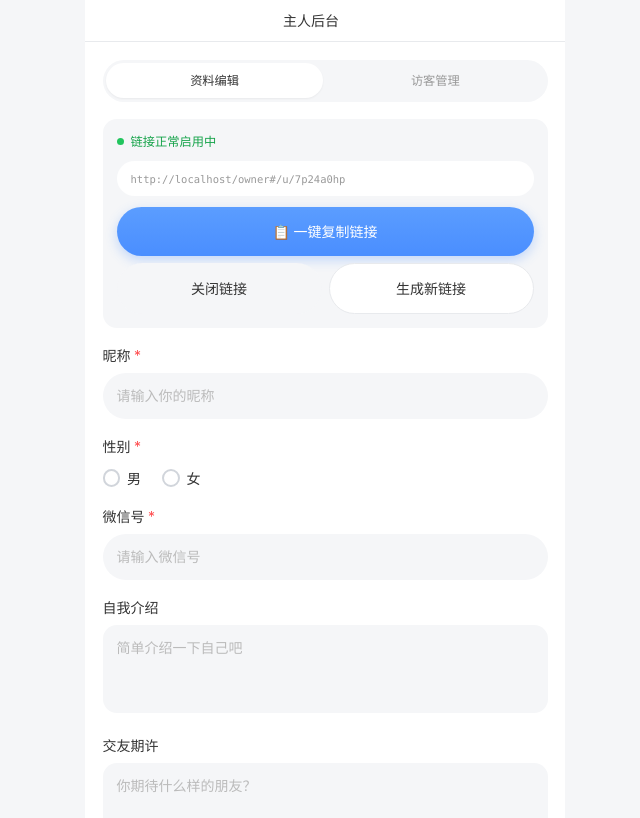
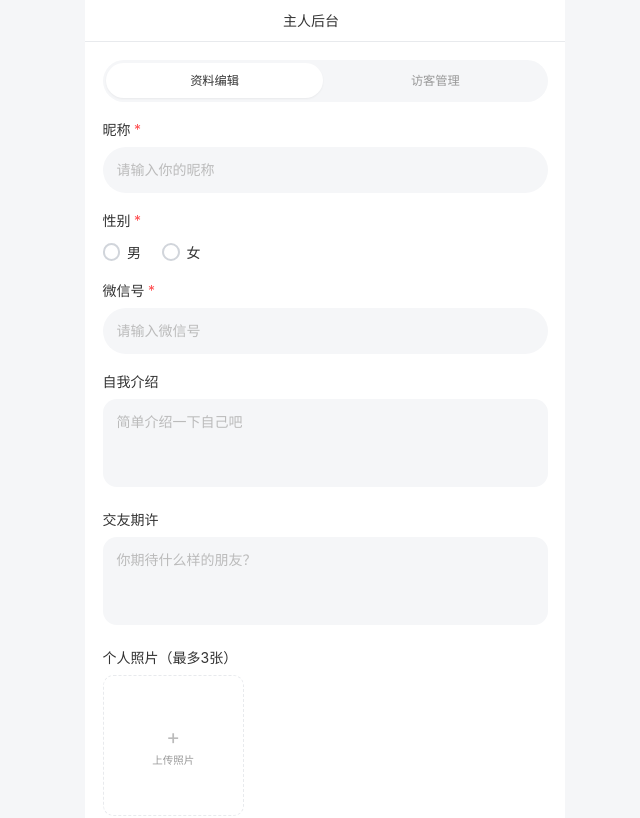
Before and after one commit to Kelin0703/friend-card, a React (Vite) app: page /owner#/owner in a window 1280 px wide. Shown: the top 818 px of the page, without its empty margins (315-955 px from the left). Built offline with nearby package versions, Linux system fonts and the light colour scheme.

Commit message:
Update src/pages/OwnerPage.jsx

```diff
--- a/src/pages/OwnerPage.jsx
+++ b/src/pages/OwnerPage.jsx
@@ -21,7 +21,9 @@ import {
   copyToClipboard,
   formatTime,
   resetOwnerData,
-  regenerateLinkId,
+  getLinksByOwner,
+  updateLinkStatus,
+  createLink,
 } from '../lib/utils'
 
 const tabs = [
@@ -46,8 +48,9 @@ export default function OwnerPage() {
   const [bio, setBio] = useState('')
   const [expectation, setExpectation] = useState('')
   const [photos, setPhotos] = useState([])
-  const [linkStatus, setLinkStatus] = useState('active')
-  const [linkId, setLinkId] = useState('')
+
+  const [links, setLinks] = useState([])
+  const [showHistoryLinks, setShowHistoryLinks] = useState(false)
 
   const [visitors, setVisitors] = useState([])
   const [visitorsLoading, setVisitorsLoading] = useState(false)
@@ -69,6 +72,7 @@ export default function OwnerPage() {
       if (data) {
         setOwner(data)
         fillFormData(data)
+        await loadLinks()
       } else {
         initNewOwner()
       }
@@ -78,9 +82,13 @@ export default function OwnerPage() {
     setLoading(false)
   }
 
+  const loadLinks = async () => {
+    if (!owner?.id) return
+    const data = await getLinksByOwner(owner.id)
+    setLinks(data)
+  }
+
   const initNewOwner = () => {
-    const newLinkId = generateId().slice(0, 8)
-    setLinkId(newLinkId)
   }
 
   const fillFormData = (data) => {
@@ -90,8 +98,6 @@ export default function OwnerPage() {
     setBio(data.bio || '')
     setExpectation(data.expectation || '')
     setPhotos(data.photos || [])
-    setLinkStatus(data.link_status || 'active')
-    setLinkId(data.link_id || '')
   }
 
   const validateForm = () => {
@@ -122,8 +128,6 @@ export default function OwnerPage() {
         bio: bio.trim(),
         expectation: expectation.trim(),
         photos,
-        link_id: linkId,
-        link_status: linkStatus,
       }
 
       let result
@@ -134,6 +138,7 @@ export default function OwnerPage() {
         if (result) {
           setOwnerId(result.id)
           setOwner(result)
+          await loadLinks()
         }
       }
 
@@ -151,7 +156,7 @@ export default function OwnerPage() {
     }
   }
 
-  const handleCopyLink = async () => {
+  const handleCopyLink = async (linkId) => {
     if (!linkId) return
     const link = `${window.location.origin}${window.location.pathname}#/u/${linkId}`
     const success = await copyToClipboard(link)
@@ -160,58 +165,39 @@ export default function OwnerPage() {
     }
   }
 
-  const handleCloseLink = async () => {
-    if (!window.confirm('确认关闭后任何人无法访问该链接，访客记录保留。确定要关闭吗？')) return
+  const handleToggleLink = async (linkId, currentStatus) => {
+    const newStatus = currentStatus === 'active' ? 'closed' : 'active'
+    const action = newStatus === 'active' ? '开启' : '关闭'
+
+    if (!window.confirm(`确定要${action}该链接吗？`)) return
 
     setSaving(true)
     try {
-      const result = await updateOwner(owner.id, { link_status: 'closed' })
+      const result = await updateLinkStatus(linkId, newStatus)
       if (result) {
-        setLinkStatus('closed')
-        setOwner(result)
-        alert('链接已关闭')
+        setLinks(links.map((l) => (l.link_id === linkId ? result : l)))
+        alert(`链接已${action}`)
       }
     } catch (err) {
-      console.error('Close link error:', err)
+      console.error('Toggle link error:', err)
       alert('操作失败，请重试')
     } finally {
       setSaving(false)
     }
   }
 
-  const handleOpenLink = async () => {
-    if (!window.confirm('确定要重新开启分享链接吗？')) return
+  const handleCreateNewLink = async () => {
+    if (!window.confirm('生成新链接后，旧链接保持不变。确定要生成新链接吗？')) return
 
     setSaving(true)
     try {
-      const result = await updateOwner(owner.id, { link_status: 'active' })
+      const result = await createLink(owner.id)
       if (result) {
-        setLinkStatus('active')
-        setOwner(result)
-        alert('链接已重新开启')
-      }
-    } catch (err) {
-      console.error('Open link error:', err)
-      alert('操作失败，请重试')
-    } finally {
-      setSaving(false)
-    }
-  }
-
-  const handleRegenerateLink = async () => {
-    if (!window.confirm('生成新链接后，旧链接将立即失效，访客记录保留。确定要生成新链接吗？')) return
-
-    setSaving(true)
-    try {
-      const result = await regenerateLinkId(owner.id)
-      if (result) {
-        setLinkId(result.newLinkId)
-        setLinkStatus('active')
-        setOwner(result)
+        setLinks((prev) => [result, ...prev])
         alert('新链接已生成')
       }
     } catch (err) {
-      console.error('Regenerate link error:', err)
+      console.error('Create link error:', err)
       alert('操作失败，请重试')
     } finally {
       setSaving(false)
@@ -261,6 +247,9 @@ export default function OwnerPage() {
     }
   }
 
+  const activeLinks = links.filter((l) => l.status === 'active')
+  const closedLinks = links.filter((l) => l.status === 'closed')
+
   if (loading) {
     return (
       <div className="page-container flex items-center justify-center min-h-screen">
@@ -279,42 +268,69 @@ export default function OwnerPage() {
 
       {activeTab === 'edit' && (
         <div className="px-5 pb-8">
-          {linkId && (
+          {(activeLinks.length > 0 || closedLinks.length > 0) && (
             <Card className="mb-5 p-4 bg-primary-50 border-0">
-              <div className="flex items-center gap-2 mb-3">
-                <div className={`w-2 h-2 rounded-full ${linkStatus === 'active' ? 'bg-green-500' : 'bg-red-500'}`} />
-                <span className={`text-sm font-medium ${linkStatus === 'active' ? 'text-green-600' : 'text-red-500'}`}>
-                  {linkStatus === 'active' ? '链接正常启用中' : '链接已关闭'}
-                </span>
-              </div>
-              {linkStatus === 'active' ? (
-                <>
-                  <div className="bg-white rounded-full px-4 py-3 text-xs text-text-muted font-mono mb-3 break-all">
-                    {`${window.location.origin}${window.location.pathname}#/u/${linkId}`}
+              <div className="text-sm font-medium text-primary-700 mb-3">链接管理</div>
+
+              {activeLinks.map((link) => (
+                <div key={link.link_id} className="bg-white rounded-xl p-3 mb-3">
+                  <div className="flex items-center gap-2 mb-2">
+                    <div className="w-2 h-2 rounded-full bg-green-500" />
+                    <span className="text-xs text-green-600 font-medium">当前链接</span>
                   </div>
-                  <Button block onClick={handleCopyLink}>
-                    📋 一键复制链接
-                  </Button>
-                  <div className="grid grid-cols-2 gap-2 mt-2">
-                    <Button variant="secondary" block onClick={handleCloseLink} disabled={saving}>
-                      关闭链接
+                  <div className="bg-surface-muted rounded-full px-4 py-2 text-xs text-text-muted font-mono mb-3 break-all">
+                    {`${window.location.origin}${window.location.pathname}#/u/${link.link_id}`}
+                  </div>
+                  <div className="flex gap-2">
+                    <Button size="small" block onClick={() => handleCopyLink(link.link_id)}>
+                      复制
                     </Button>
-                    <Button variant="outline" block onClick={handleRegenerateLink} disabled={saving}>
-                      生成新链接
+                    <Button size="small" variant="secondary" block onClick={() => handleToggleLink(link.link_id, link.status)} disabled={saving}>
+                      关闭
                     </Button>
                   </div>
-                </>
-              ) : (
-                <>
-                  <p className="text-sm text-text-muted mb-3">当前链接已失效</p>
-                  <Button variant="primary" block onClick={handleOpenLink} disabled={saving}>
-                    重新开启链接
-                  </Button>
-                  <Button variant="outline" block onClick={handleRegenerateLink} disabled={saving} className="mt-2">
-                    生成新链接
-                  </Button>
-                </>
+                </div>
+              ))}
+
+              {closedLinks.length > 0 && (
+                <div>
+                  <button
+                    onClick={() => setShowHistoryLinks(!showHistoryLinks)}
+                    className="flex items-center gap-1 text-xs text-text-muted mb-2"
+                  >
+                    <span>历史链接（{closedLinks.length}个）</span>
+                    <span className={`transition-transform ${showHistoryLinks ? 'rotate-180' : ''}`}>▼</span>
+                  </button>
+                  {showHistoryLinks && (
+                    <div className="space-y-2">
+                      {closedLinks.map((link) => (
+                        <div key={link.link_id} className="bg-white rounded-xl p-3">
+                          <div className="flex items-center gap-2 mb-2">
+                            <div className="w-2 h-2 rounded-full bg-red-500" />
+                            <span className="text-xs text-red-500 font-medium">已关闭</span>
+                            <span className="text-xs text-text-light ml-auto">{formatTime(link.created_at)}</span>
+                          </div>
+                          <div className="bg-surface-muted rounded-full px-4 py-2 text-xs text-text-muted font-mono mb-3 break-all">
+                            {`${window.location.origin}${window.location.pathname}#/u/${link.link_id}`}
+                          </div>
+                          <div className="flex gap-2">
+                            <Button size="small" variant="outline" block onClick={() => handleCopyLink(link.link_id)}>
+                              复制
+                            </Button>
+                            <Button size="small" block onClick={() => handleToggleLink(link.link_id, link.status)} disabled={saving}>
+                              重新开启
+                            </Button>
+                          </div>
+                        </div>
+                      ))}
+                    </div>
+                  )}
+                </div>
               )}
+
+              <Button variant="outline" block onClick={handleCreateNewLink} disabled={saving} className="mt-3">
+                + 生成新链接
+              </Button>
             </Card>
           )}
 
@@ -366,7 +382,7 @@ export default function OwnerPage() {
               photos={photos}
               onChange={setPhotos}
               maxPhotos={3}
-              ownerId={owner?.id || linkId}
+              ownerId={owner?.id || 'new'}
             />
           </div>
 
```
